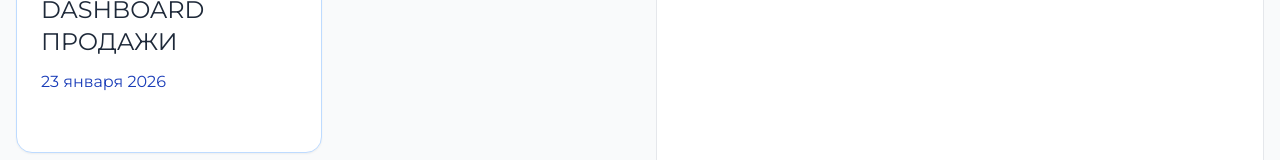
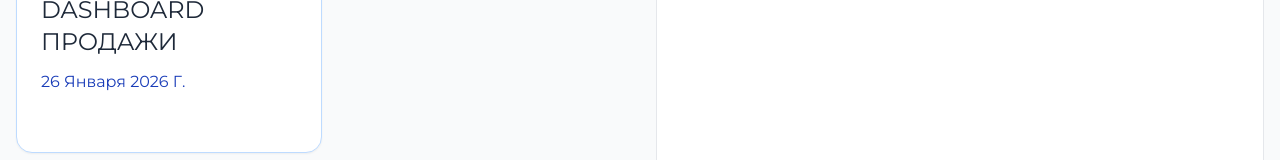
Before and after one commit to shai2h/kts_dashboard, a Next.js app in the folder frontend/dashboard/: page / in a window 1280 px wide. Shown: the part 143-303 px from the top of the page. Built offline with nearby package versions, Linux system fonts and the light colour scheme; no server answers.

Commit message:
added current date

```diff
--- a/frontend/dashboard/src/app/page.tsx
+++ b/frontend/dashboard/src/app/page.tsx
@@ -17,6 +17,12 @@ export const metadata: Metadata = {
     "KTS - Dashboard | Главная",
   description: "Страница аналитических дашбордов отдела КТС",
 };
+
+const currentDate = new Intl.DateTimeFormat("ru-RU", {
+  day: "numeric",
+  month: "long",
+  year: "numeric",
+}).format(new Date());
 
 export default function Ecommerce() {
   return (
@@ -45,8 +51,8 @@ export default function Ecommerce() {
             </div>
 
             {/* ДАТА */}
-            <div className="mt-3 text-md text-blue-800 text-start">
-              23 января 2026
+            <div className="mt-3 text-md text-blue-800 text-start capitalize">
+              {currentDate}
             </div>
 
           </div>
```
